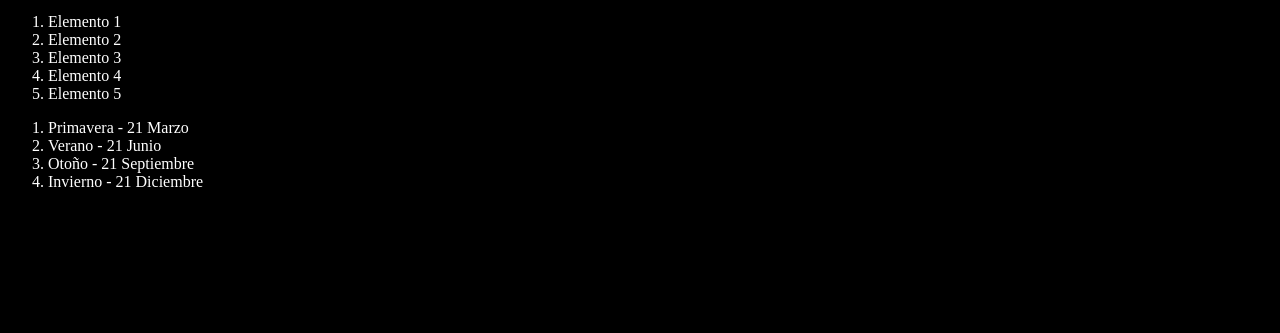
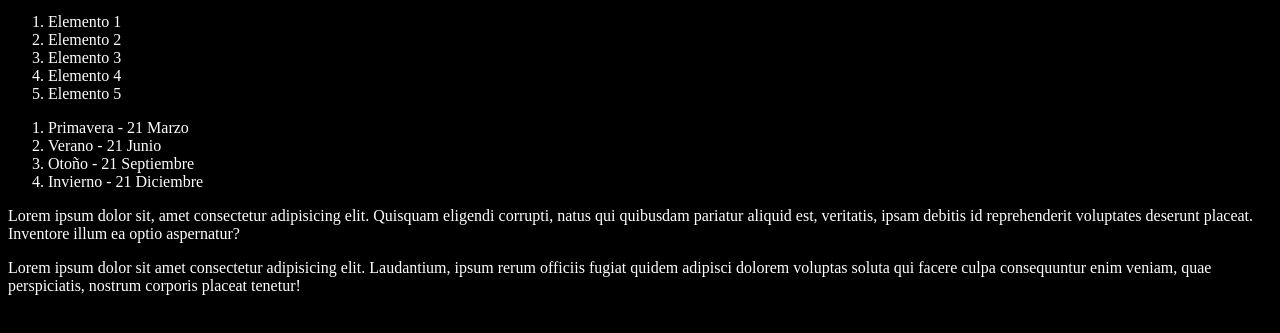
Before and after one commit to vitico222/curso-git, a plain HTML site: page index.html in a window 1280 px wide. Shown: the part 101-434 px from the top of the page. Drawn offline with Linux system fonts and the light colour scheme; a script that the page names is missing.

Commit message:
Agregando 2 parrafos

```diff
--- a/index.html
+++ b/index.html
@@ -25,6 +25,18 @@
       <li>Otoño - 21 Septiembre</li>
       <li>Invierno - 21 Diciembre</li>
     </ol>
+    <p>
+      Lorem ipsum dolor sit, amet consectetur adipisicing elit. Quisquam
+      eligendi corrupti, natus qui quibusdam pariatur aliquid est, veritatis,
+      ipsam debitis id reprehenderit voluptates deserunt placeat. Inventore
+      illum ea optio aspernatur?
+    </p>
+    <p>
+      Lorem ipsum dolor sit amet consectetur adipisicing elit. Laudantium, ipsum
+      rerum officiis fugiat quidem adipisci dolorem voluptas soluta qui facere
+      culpa consequuntur enim veniam, quae perspiciatis, nostrum corporis
+      placeat tenetur!
+    </p>
     <script src="index.js"></script>
   </body>
 </html>
```
